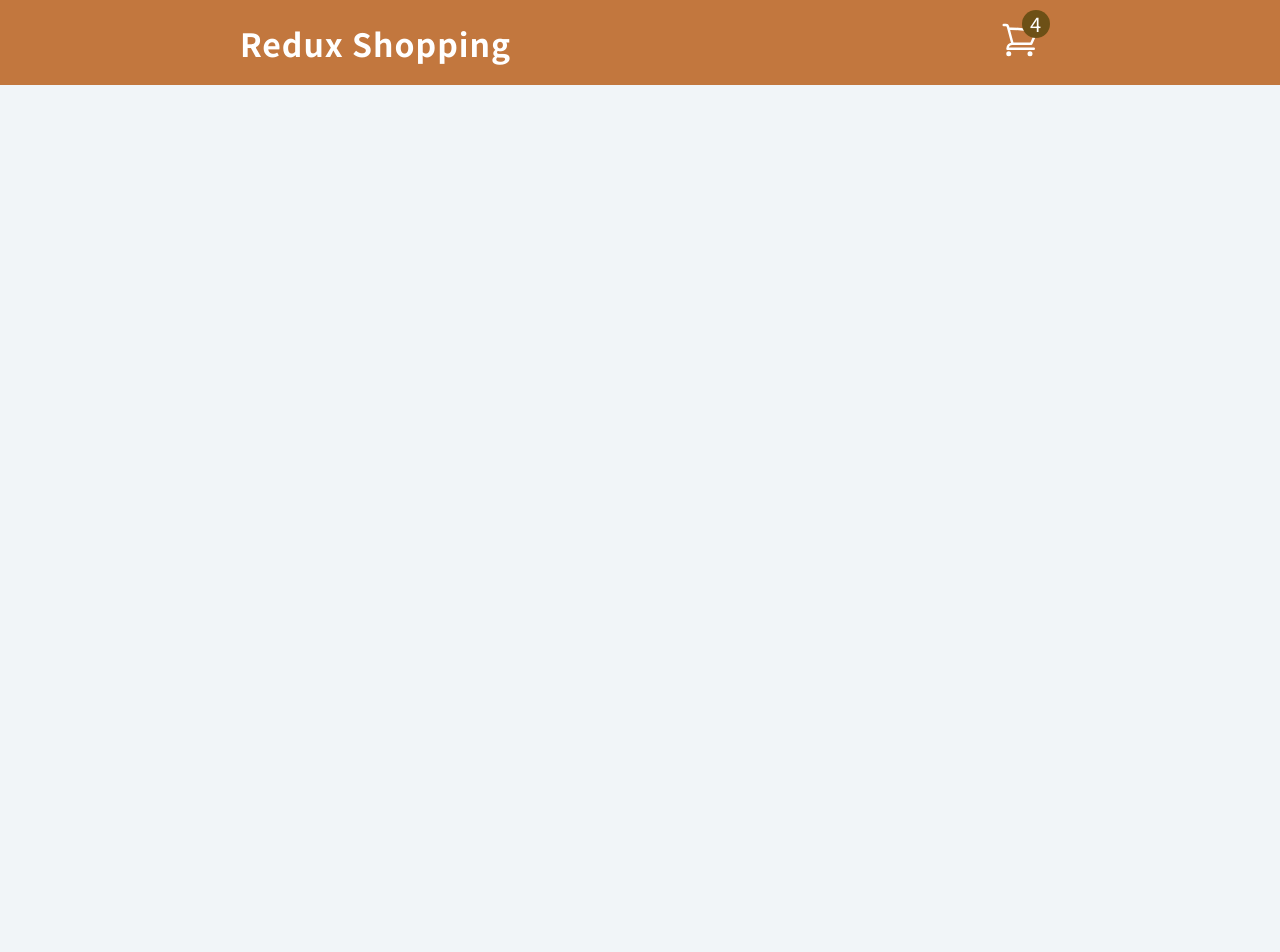
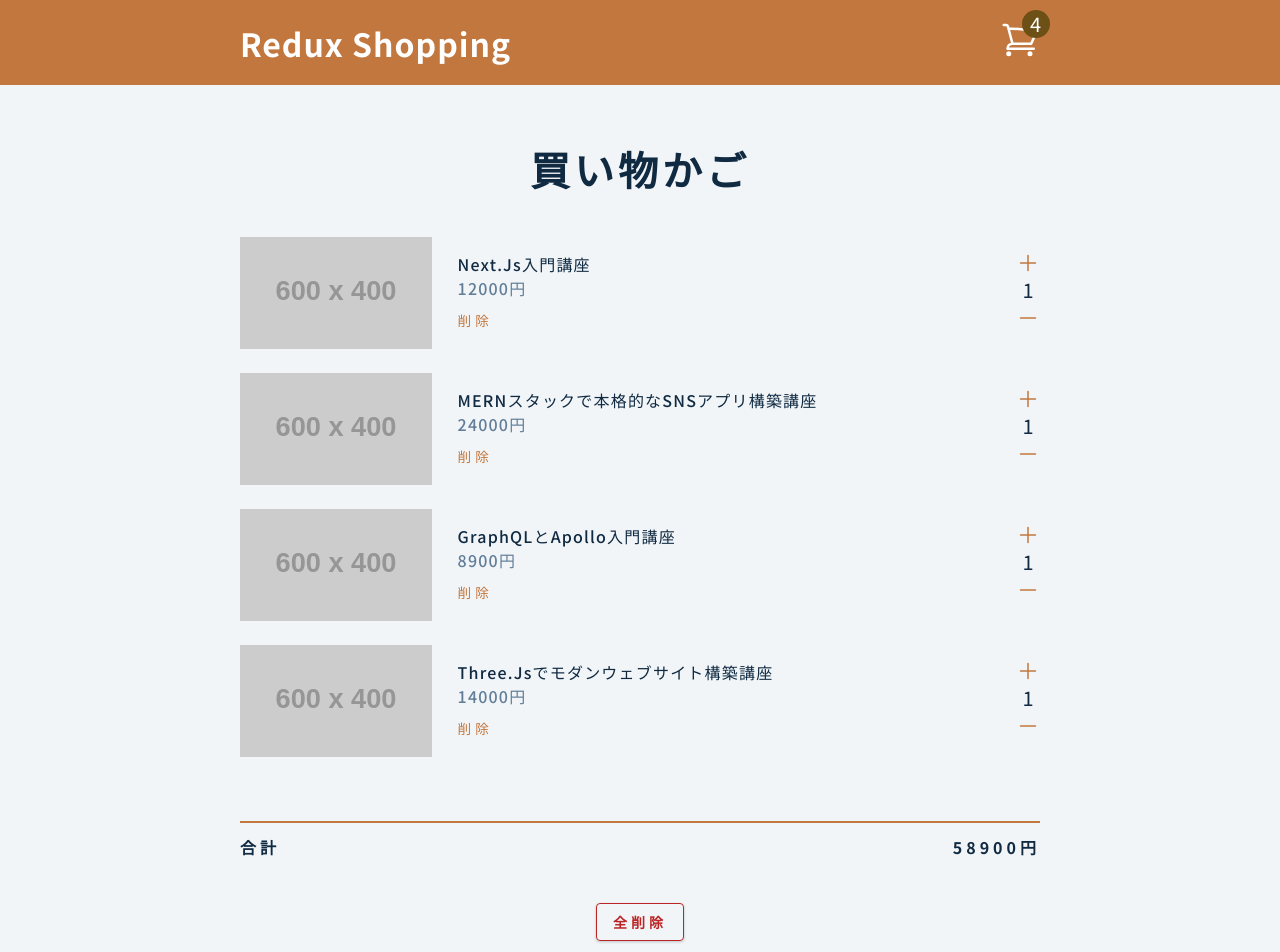
Before and after one commit to daisuke0715/redux-shopping-cart, a React (Create React App) app: page / in a window 1280 px wide. Shown: the top 952 px of the page. Before the commit the page ends 800 px from the top, so only its background shows below. Built offline with nearby package versions, Linux system fonts and the light colour scheme.

Commit message:
cartコンポーネントを作成してreducerの呼び出しをとともに実装

```diff
--- a/src/App.js
+++ b/src/App.js
@@ -1,9 +1,21 @@
 import Navbar from './components/Navbar';
+import CartContainer from './components/CartContainer';
+import { useDispatch, useSelector } from 'react-redux';
+import { useEffect } from 'react';
+import { calculateTotals } from './features/cart/CartSlice';
 
 function App() {
+  const { cartItems } = useSelector((store) => store.cart);
+  const dispatch = useDispatch();
+
+  useEffect(() => {
+    dispatch(calculateTotals());
+  }, [cartItems]);
+
   return (
     <main>
       <Navbar />
+      <CartContainer />
     </main>
   );
 }
--- /dev/null
+++ b/src/components/CartContainer.js
@@ -0,0 +1,35 @@
+import React from 'react';
+import { useDispatch, useSelector } from 'react-redux';
+import CartItem from './CartItem';
+import { clearCart } from '../features/cart/CartSlice';
+
+const CartContainer = () => {
+  const dispatch = useDispatch();
+  const { amount, cartItems, totalPrice } = useSelector((store) => store.cart);
+  return (
+      <section className='cart'>
+        <header>
+          <h2>買い物かご</h2>
+          { amount < 1 && (
+          <h4 className='empty-cart'>何も入っていません...</h4>
+          )}
+          <div>
+            {cartItems.map((item) => {
+              return <CartItem key={item.id} {...item} />;
+            })}
+          </div>
+        </header>
+        <footer>
+          <hr />
+          <div className='cart-total-price'>
+            <h4>
+              合計 <span>{totalPrice}円</span>
+            </h4>
+          </div>
+          <button className='btn clear-btn' onClick={() => dispatch(clearCart())}>全削除</button>
+        </footer>
+      </section>
+  );
+}
+
+export default CartContainer;
--- /dev/null
+++ b/src/components/CartItem.js
@@ -0,0 +1,37 @@
+import React from 'react';
+import { MinusIcon, PlusIcon } from '../HeroIcons';
+import { useDispatch } from 'react-redux';
+import { decrease, increase, removeItem } from '../features/cart/CartSlice';
+
+const CartItem = ({ id, img, title, price, amount }) => {
+  const dispatch = useDispatch();
+  return (
+    <article className='cart-item'>
+      <img src={img} alt=''/>
+      <div>
+        <h4>{title}</h4>
+        <h4 className='item-price'>{price}円</h4>
+        <button className='remove-btn' onClick={() => dispatch(removeItem(id))}>削除</button>
+      </div>
+      <div>
+        <button className='amount-btn' onClick={() => dispatch(increase(id))}>
+          <PlusIcon />
+        </button>
+        <p className='amount'>{amount}</p>
+        <button
+          className='amount-btn'
+          onClick={() => {
+            if (amount === 1) {
+              dispatch(removeItem(id));
+              return;
+            }
+            dispatch(decrease(id));
+          }}>
+          <MinusIcon />
+        </button>
+      </div>
+    </article>
+  )
+}
+
+export default CartItem;
```
